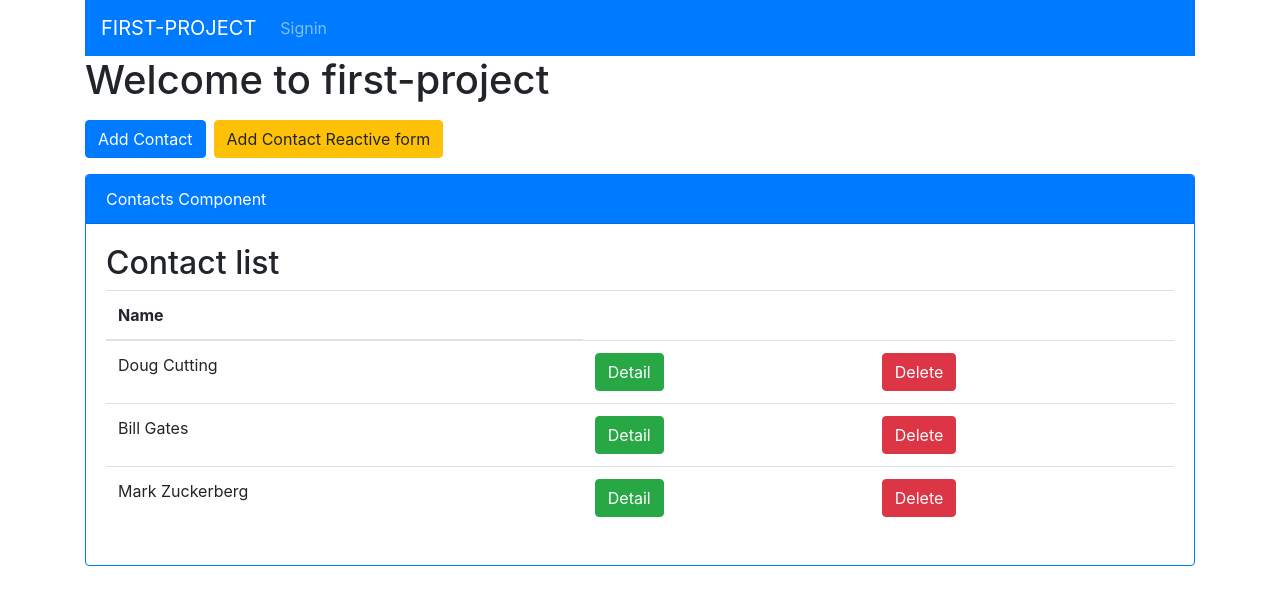
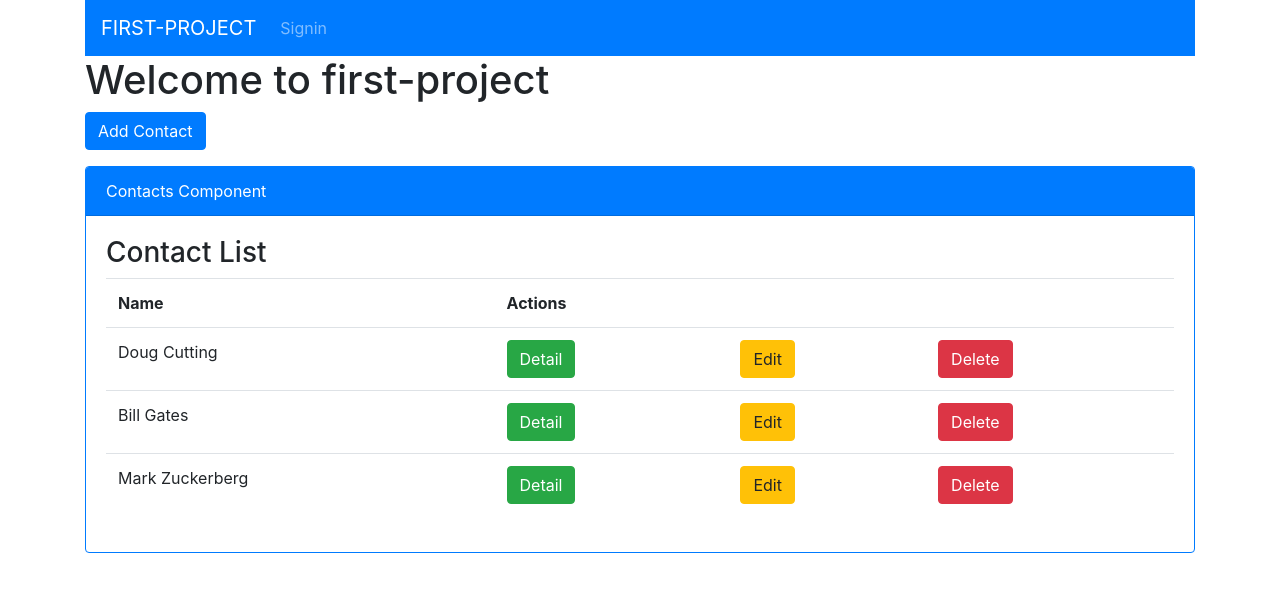
Before and after one commit to speleomad/first-project-ci2-2026, an Angular app: page /contacts in a window 1280 px wide. Shown: the top 604 px of the page. Built offline with nearby package versions, Linux system fonts and the light colour scheme; data requests are answered from the project's data file.

Commit message:
7 avril 2026-http-client

```diff
--- a/src/app/app-routing.module.ts
+++ b/src/app/app-routing.module.ts
@@ -14,7 +14,7 @@ const routes: Routes = [
   {path:"",component:HomeComponent, canActivate:[authGuard]},
   {path:"about", component:AboutComponent,canActivate:[authGuard]},
   {path:"contacts", component: ContactsComponent,canActivate:[authGuard]},
-  {path:"contacts/edit", component: EditContactComponent,canActivate:[authGuard]},
+  {path:"contacts/edit/:id", component: EditContactComponent,canActivate:[authGuard]},
    {path:"contacts/edit-reactive-form", component: EditContactReactiveFormComponent,canActivate:[authGuard]},
   {path:"contacts/:id", component: ContactDetailComponent,canActivate:[authGuard]},
   {path:"signin", component:SigninComponent},
--- a/src/app/contacts/contacts.component.html
+++ b/src/app/contacts/contacts.component.html
@@ -1,28 +1,46 @@
-<div class="mt-3 mb-3">
-    <button class="btn btn-primary" (click)="onAddContact()">Add Contact</button>
-    <button class="btn btn-warning ml-2" (click)="onAddContactReactiveForm()">Add Contact Reactive form</button>
-</div>
-<div class="card border-primary">
+<button class="btn btn-primary" (click)="onAddContact()">
+    Add Contact
+</button>
+<div class="card border-primary mt-3 mb-3">
     <div class="card-header bg-primary text-white">
         Contacts Component
     </div>
     <div class="card-body">
-        <h2>Contact list</h2>
+        <div *ngIf="contacts.length>0; else noContact">
+            <h3>Contact List</h3>
             <table class="table table-hover">
-          <thead>
                 <tr>
                     <th>Name</th>
-                  <td></td>
-                  <td></td>
+                    <th>Actions</th>
+                    <th></th>
+                    <th></th>
                 </tr>
-          </thead>
-          <tbody>
-            <tr *ngFor="let contact of contacts ">
+                <tr *ngFor="let contact of contacts">
                     <td>{{contact.name}}</td>
-                <td><a class="btn btn-success" routerLink="/contacts/{{contact.id}}">Detail</a></td>
-                <td><button class="btn btn-danger" (click)="onDeleteContact(contact.id)">Delete</button></td>
+                    <td> <a routerLink="/contacts/{{contact.id}}" class="btn btn-success">Detail</a></td>
+
+                    <td> <a routerLink="/contacts/edit/{{contact.id}}" class="btn btn-warning">Edit</a></td>
+                    <td> <button (click)="onDeleteContact(contact.id)" class="btn btn-danger">Delete</button></td>
                 </tr>
-          </tbody>
+
             </table>
+
         </div>
+        <div [hidden]="!isWaiting" >
+            <div class="spinner-border" role="status">
             </div>
+            <h4>Looading... please wait!</h4>
+        </div>
+        <ng-template #noContact>
+
+            <p *ngIf="!errMsg && !isWaiting" class="alert alert-warning">
+                No contact found!
+            </p>
+            <div *ngIf="errMsg" class="alert alert-danger">
+                <strong>Error!</strong> {{errMsg}}
+            </div>
+        </ng-template>
+
+    </div>
+
+</div>
--- a/src/app/contacts/contacts.component.ts
+++ b/src/app/contacts/contacts.component.ts
@@ -9,7 +9,9 @@ import { Router } from '@angular/router';
   styleUrl: './contacts.component.css'
 })
 export class ContactsComponent implements OnInit {
- contacts!:Contact[];
+ contacts:Contact[]=[];
+ isWaiting:boolean=true;
+ errMsg:string="";
   constructor(private contactService: ContactService,
               private router: Router
   ){}
@@ -17,8 +19,9 @@ export class ContactsComponent implements OnInit {
      //this.contacts=this.contactService.getAllContact();
      this.contactService.getAllContact().subscribe(
       {
-        next: (contacts:Contact[])=>{this.contacts=contacts},
-        error:(error)=>{console.log("error")}
+        next:(contacts:Contact[])=>{this.contacts=contacts;this.isWaiting=false},
+        error:(err)=>{console.log(err); this.errMsg=err;this.isWaiting=false},
+        complete:()=>{console.log("contact data loaded");}
       }
      )
   }
@@ -38,7 +41,7 @@ export class ContactsComponent implements OnInit {
   }
 
     onAddContact(){
-    this.router.navigateByUrl("/contacts/edit");
+    this.router.navigateByUrl("/contacts/edit/-1");
   }
     onAddContactReactiveForm(){
     this.router.navigateByUrl("/contacts/edit-reactive-form");
--- a/src/app/edit-contact-reactive-form/edit-contact-reactive-form.component.ts
+++ b/src/app/edit-contact-reactive-form/edit-contact-reactive-form.component.ts
@@ -41,7 +41,7 @@ export class EditContactReactiveFormComponent implements OnInit {
           featured: false,
           image: '../../assets/images/default-avatar.jpg'
         }
-        contact= this.contactService.addContact(contact);
+        contact= this.contactService.addContactReactiveForms(contact);
         this.router.navigateByUrl("/contacts/"+contact.id);
   }
 
--- a/src/app/edit-contact/edit-contact.component.html
+++ b/src/app/edit-contact/edit-contact.component.html
@@ -1,9 +1,11 @@
 <div class="card border-primary mb-3">
     <div class="card-header bg-primary text-white "> Edit Contact Component</div>
     <div class="card-body">
-        <h3>Add Contact</h3>
+        <!--  <h3>Add Contact</h3>  -->
+        <h3 *ngIf="!contact!.id; else update">Add Contact</h3>
+        <ng-template #update><h3>Update Contact</h3></ng-template>
         <!--  <form> -->
-        <form (ngSubmit)="onSubmit(form)" #form="ngForm">
+        <form (ngSubmit)="onSubmit()" #form="ngForm">
             <div class="form-group">
                 <label for="name">Name</label>
                 <input type="text" class="form-control"
@@ -11,7 +13,7 @@
                     required
                     #name="ngModel"
                     name="name"
-                    ngModel>
+                    [(ngModel)]="contact!.name">
                 <div *ngIf="name.invalid && name.dirty" class="invalid-feedback">
                     Please provide a name.
                 </div>
@@ -25,7 +27,7 @@
                            required
                            pattern="[a-z0-9._%+-]+@[a-z0-9.-]+\.[a-z]{2,4}$"
                            #email="ngModel"
-                           ngModel>
+                           [(ngModel)]="contact!.email">
                     <div *ngIf="email.invalid && email.dirty" class="invalid-feedback">
                         Please provide a valid email address.
                     </div>
@@ -38,7 +40,7 @@
                           required
                            pattern="https?://.+"
                            #website="ngModel"
-                           ngModel>
+                           [(ngModel)]="contact!.website">
                     <div *ngIf="website.invalid && website.dirty" class="invalid-feedback">
                         Please provide a valid URL(http://.....).
                     </div>
@@ -51,7 +53,7 @@
                      [ngClass]="{'is-invalid':projects.invalid && projects.dirty,'is-valid':projects.valid}"
                       required
                       #projects="ngModel"
-                      ngModel>
+                      [(ngModel)]="contact!.projects">
                 <div *ngIf="projects.invalid && projects.dirty" class="invalid-feedback">
                     Please provide a project.
                 </div>
--- a/src/app/edit-contact/edit-contact.component.ts
+++ b/src/app/edit-contact/edit-contact.component.ts
@@ -1,6 +1,6 @@
 import { Component } from '@angular/core';
 import { NgForm } from '@angular/forms';
-import { Router } from '@angular/router';
+import { ActivatedRoute, Router } from '@angular/router';
 import { ContactService } from '../services/contact.service';
 import { Contact } from '../shared/contact';
 
@@ -11,24 +11,78 @@ import { Contact } from '../shared/contact';
 })
 export class EditContactComponent {
 
+  contact!: Contact|undefined;
+  constructor(private contactService: ContactService,
+    private router: Router,
+    private route: ActivatedRoute
+  ) { }
+  ngOnInit(): void {
+    this.route.paramMap.subscribe(
+      (resutl) => {
+        let id = resutl.get('id')
+        //Update
+        if (id != "-1") this.initContact(id);
+        else this.contact = new Contact(null, "", "", "", [], "images/default-avatar.jpg", false)
+      }
+    )
+  }
+  initContact(id: any) {
+    this.contactService.getContactById(id).subscribe({
+      next: (contact) => {
+        this.contact = contact;
+        //Convertir  contact.projects en une chaine de caractères.
+        this.contact!.projects[0] = contact!.projects.join(",")
+      },
+      error: (err) => console.log("error")
+    })
+  }
+  onSubmit() {
+    // Convertir projects en tableau de chaine de caractère
+    this.contact!.projects = this.contact!.projects.toString().split(',').map(project => project.trim());
+    //Add product
+    if (this.contact!.id == null) {
+      this.contactService.addContact(this.contact!).subscribe({
+        next: (contact) => { this.router.navigateByUrl("/contacts/" + contact.id) },
+        error: (error) => { console.log("add contact failed!") },
+        complete: () => console.log("end")
+      });
+    } else { //update contact
+      this.contactService.updateContact(this.contact!).subscribe({
+        next: (contact) => { this.router.navigateByUrl("/contacts/" + contact.id) },
+        error: (error) => { console.log("add contact failed!") },
+        complete: () => console.log("end")
+      });
+    }
+  }
+  /*
     constructor(private router:Router,
                 private contactService: ContactService
     ){}
     onSubmit(form: NgForm) {
       //console.log(form.value)
       let contact: Contact = {
-      id: -1,
+        //id: -1,
+        id:null,
         //name:form.value['name']
         name: form.value.name,
         email: form.value.email,
         website: form.value.website,
         projects: [form.value.projects],
         featured: false,
-      image: '../../assets/images/default-avatar.jpg'
+       // image: '../../assets/images/default-avatar.jpg'
+        image: 'images/default-avatar.jpg'
       }
-    contact= this.contactService.addContact(contact);
-    this.router.navigateByUrl("/contacts/"+contact.id);
+      //contact= this.contactService.addContact(contact);
+
+      this.contactService.addContact(contact).subscribe(
+        { next:(newContact:Contact)=> {contact=newContact;  this.router.navigateByUrl("/contacts/"+contact.id);},
+          error:(error)=>{console.log("error:"+error.error)},
+          complete: ()=> console.log("complete")
         }
-  onContacts(){this.router.navigateByUrl("/contacts")}
+      )
+
+
+    } */
+  onContacts() { this.router.navigateByUrl("/contacts") }
 
 }
--- a/src/app/services/auth.service.ts
+++ b/src/app/services/auth.service.ts
@@ -1,17 +1,19 @@
 import { Injectable } from '@angular/core';
-import { Subject } from 'rxjs';
+import { BehaviorSubject, Subject } from 'rxjs';
 
 @Injectable({
   providedIn: 'root'
 })
 export class AuthService {
   isAuth: boolean = false;
-  authSubject: Subject<boolean>=new Subject<boolean>();
+  //authSubject: Subject<boolean>=new Subject<boolean>();
+  authSubject: BehaviorSubject<boolean>=new BehaviorSubject<boolean>(false);
+
   constructor() { }
   //Subject as observable
   emitAuthSubject(){
     this.authSubject.next(this.isAuthenticated())
-    console.log("isAuth"+this.isAuth)
+   // console.log("isAuth"+this.isAuth)
   }
   isAuthenticated(): boolean {
     return this.isAuth;
--- a/src/app/services/contact.service.ts
+++ b/src/app/services/contact.service.ts
@@ -1,30 +1,35 @@
 import { Inject, Injectable } from '@angular/core';
 import { Contact } from '../shared/contact';
 import { CONTACTS } from '../shared/contacts';
-import { HttpClient } from '@angular/common/http';
-import { Observable } from 'rxjs';
+import { HttpClient, HttpHeaders } from '@angular/common/http';
+import { catchError, Observable } from 'rxjs';
+import { ProcessHttpmsgService } from './process-httpmsg.service';
 
 @Injectable({
   providedIn: 'root'
 })
 export class ContactService {
-  contacts:Contact[]=CONTACTS;
-  constructor(private httpClient:HttpClient,
-              @Inject('BaseURL') private baseURL:string) { }
+  contacts: Contact[] = CONTACTS;
+  httpOptions = {
+    headers: new HttpHeaders({ 'Content-Type': 'application/json' })
+  };
+  constructor(private httpClient: HttpClient,
+    @Inject('BaseURL') private baseURL: string,
+    private processHTTPMsgService:ProcessHttpmsgService) { }
 
   /*getAllContact():Contact[]{
     return this.contacts;
   }*/
- getAllContact():Observable<Contact[]>{
-    return this.httpClient.get<Contact[]>(this.baseURL+"contacts");
+  getAllContact(): Observable<Contact[]> {
+    return this.httpClient.get<Contact[]>(this.baseURL + "contacts")
+                         .pipe(catchError(this.processHTTPMsgService.handleError));;
   }
   /*getContactById(id:number):Contact|undefined{
     return this.contacts.find(contact=>contact.id==id);
   }*/
-  getContactById(id:number):Observable<Contact|undefined>{
-    return this.httpClient.get<Contact|undefined>(this.baseURL+"contacts/"+id);
+  getContactById(id: number): Observable<Contact | undefined> {
+    return this.httpClient.get<Contact | undefined>(this.baseURL + "contacts/" + id);
   }
-
 
   /* deleteContactById(id:number):void{
      let index= this.contacts.findIndex(contact=>contact.id==id);
@@ -32,13 +37,20 @@ export class ContactService {
        this.contacts.splice(index,1)
      }
    }*/
- deleteContactById(id:number):Observable<void>{
-     return this.httpClient.delete<void>(this.baseURL+"contacts/"+id)
+  deleteContactById(id: number): Observable<void> {
+    return this.httpClient.delete<void>(this.baseURL + "contacts/" + id)
   }
 
-    addContact(contact:Contact):Contact{
+   addContactReactiveForms(contact:Contact):Contact{
    contact.id=this.contacts[(this.contacts.length-1)].id+1
    this.contacts.push(contact);
    return contact;
 }
+
+  addContact(contact: Contact): Observable<Contact> {
+       return this.httpClient.post<Contact>(this.baseURL + "contacts", contact, this.httpOptions);
   }
+  updateContact(contact: Contact):Observable<Contact>{
+    return this.httpClient.put<Contact>(this.baseURL+"contacts/"+contact.id,contact,this.httpOptions)
+  }
+}
--- /dev/null
+++ b/src/app/services/process-httpmsg.service.ts
@@ -0,0 +1,21 @@
+import { HttpErrorResponse } from '@angular/common/http';
+import { Injectable } from '@angular/core';
+import { throwError } from 'rxjs';
+
+@Injectable({
+  providedIn: 'root'
+})
+export class ProcessHttpmsgService {
+
+  constructor() { }
+  public handleError(error:HttpErrorResponse|any){
+    let errMsg:string;
+    //(Client side error)
+    if(error.error instanceof ErrorEvent){
+      errMsg=error.error.message
+    }else{ //Server side error
+      errMsg=`Json server Error: An error has occured. please try again later-${error.message || ''}`
+    }
+    return throwError(()=>errMsg)
+  }
+}
--- a/src/app/shared/contact.ts
+++ b/src/app/shared/contact.ts
@@ -1,13 +1,18 @@
 export class Contact {
-    id:number;
+    id!:any;
     name!:string;
     email!:string;
     website!:string;
     projects!:string[];
     image!:string;
     featured:boolean;
-    constructor(id:number,featured:boolean){
+    constructor(id:any,name:string, email:string, website: string, projects: string[], image:string,featured:boolean){
         this.id=id;
+        this.name=name;
+        this.email=email;
+        this.website=website;
+        this.projects=projects;
+        this.image=image;
         this.featured=featured;
     }
 }
--- a/src/app/signin/signin.component.ts
+++ b/src/app/signin/signin.component.ts
@@ -14,6 +14,8 @@ export class SigninComponent implements OnInit {
     this.authService.authSubject.subscribe({
       next:(isAuth:boolean)=>{this.isAuth=isAuth;}
     })
+  //Trigger the authsubject
+  //this.authService.emitAuthSubject();
   }
   onSignIn() {
     this.authService.signIn();
```
Also changed, not shown: 1 other file (tests, documents, lock files or other folders). Lines whose indentation alone changed are shown as unchanged.
